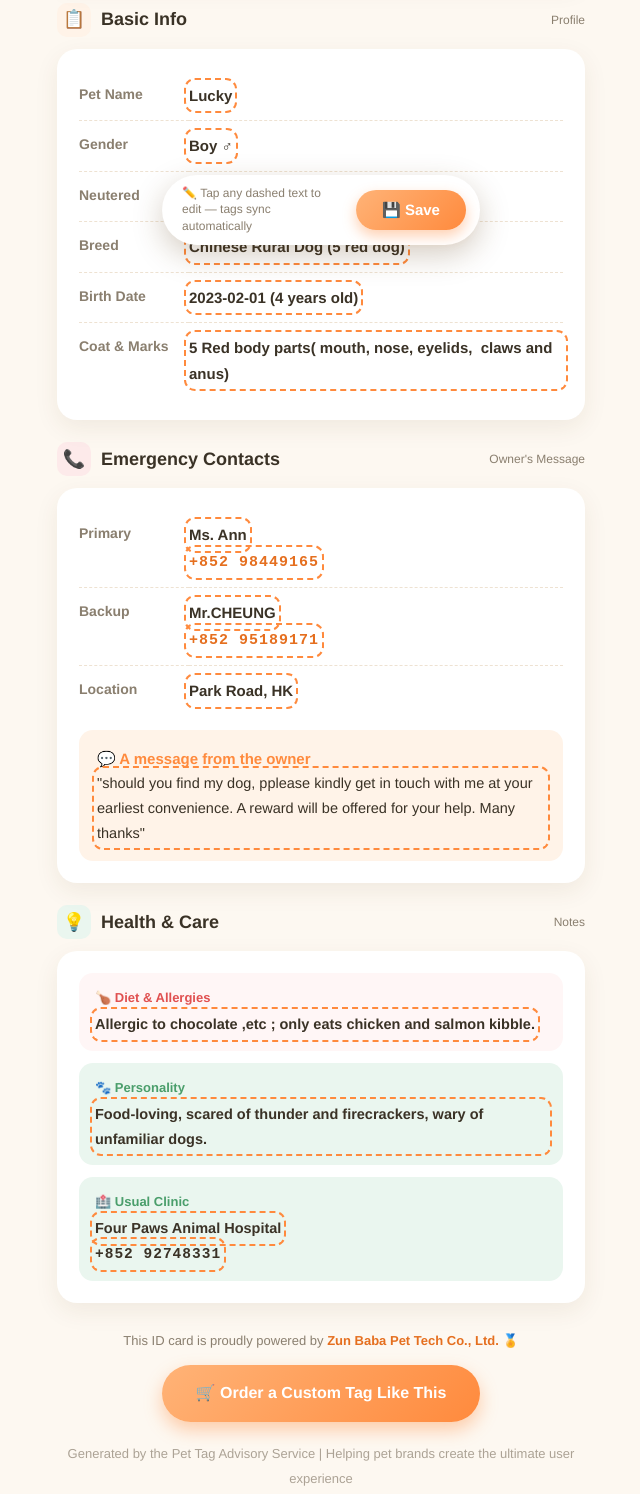
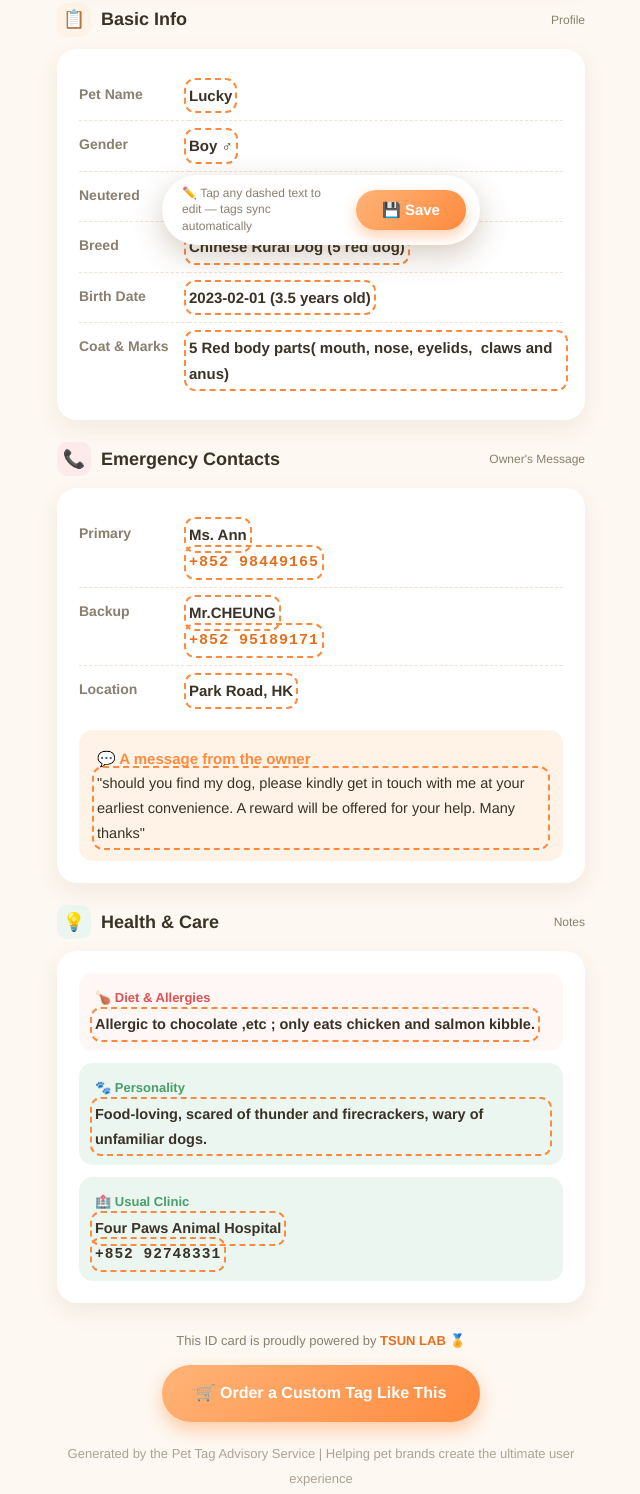
Before and after one commit to Yidan-new/Yidan-new.github.io, a plain HTML site: page Lucky.html in a window 1280 px wide. Shown: the part 537-2031 px from the top of the page, without its empty margins (319-959 px from the left). Drawn offline with Linux system fonts and the light colour scheme.

Commit message:
Add files via upload

```diff
--- a/Lucky.html
+++ b/Lucky.html
@@ -188,7 +188,7 @@
         <tr><th>Gender</th><td><span data-field="gender" contenteditable="false">Boy ♂</span></td></tr>
         <tr><th>Neutered</th><td><span data-field="neutered" contenteditable="false">Neutered ✂️</span></td></tr>
         <tr><th>Breed</th><td><span data-field="breed" contenteditable="false">Chinese Rural Dog (5 red dog)</span></td></tr>
-        <tr><th>Birth Date</th><td><span data-field="birth" contenteditable="false">2023-02-01 (4 years old)</span></td></tr>
+        <tr><th>Birth Date</th><td><span data-field="birth" contenteditable="false">2023-02-01 (3.5 years old)</span></td></tr>
         <tr><th>Coat &amp; Marks</th><td><span data-field="color" contenteditable="false">5 Red body parts( mouth, nose, eyelids,&nbsp; claws and anus)</span></td></tr>
       </tbody></table>
     </div>
@@ -215,7 +215,7 @@
       </tbody></table>
       <div class="note-box" style="margin-top:14px;">
         <span class="quote-mark">💬 A message from the owner</span><br>
-        <span data-field="message" contenteditable="false">"should you find my dog, pplease kindly get in touch with me at your earliest convenience. A reward will be offered for your help. Many thanks"</span>
+        <span data-field="message" contenteditable="false">"should you find my dog, please kindly get in touch with me at your earliest convenience. A reward will be offered for your help. Many thanks"</span>
       </div>
     </div>
   </section>
@@ -248,7 +248,7 @@
 
   <!-- ================= BRAND FOOTER ================= -->
   <footer class="brand-footer">
-    <div>This ID card is proudly powered by <span class="brand-name">Zun Baba Pet Tech Co., Ltd.</span> 🏅</div>
+    <div>This ID card is proudly powered by <span class="brand-name">TSUN LAB</span> 🏅</div>
     <a class="cta-btn" href="file:///C:/Users/86150/xwechat_files/zhangzunyuanking1_c4b1/msg/file/2026-09/%E5%AE%A0%E7%89%A9%E6%A1%A3%E6%A1%88%E8%8B%B1%E6%96%87%E7%89%88.html#">🛒 Order a Custom Tag Like This</a>
     <div style="margin-top:20px;opacity:.7;">
       Generated by the Pet Tag Advisory Service | Helping pet brands create the ultimate user experience
@@ -261,7 +261,7 @@
 <div class="edit-bar" id="editBar"><button class="edit-btn edit" onclick="setEditable(true)">✏️ Edit Profile</button></div>
 
 <script>
-const KEY = 'petCardData_en_v1';
+const KEY = 'petCardData_en_v2';
 let editing = false;
 
 function esc(s){
@@ -279,7 +279,7 @@ function collect(){
 }
 function sync(d){
   // Sync hero title, tags & banner text with Basic Info
-  const name = (d.petName || 'DouDou').trim() || 'DouDou';
+  const name = (d.petName || 'Lucky').trim() || 'Lucky';
   document.getElementById('heroTitle').textContent = "🐾 " + name + "'s ID Card";
   document.getElementById('bannerName').textContent = name;
   // Gender / neutered tags: only sync when non-empty, so they never go blank
```
